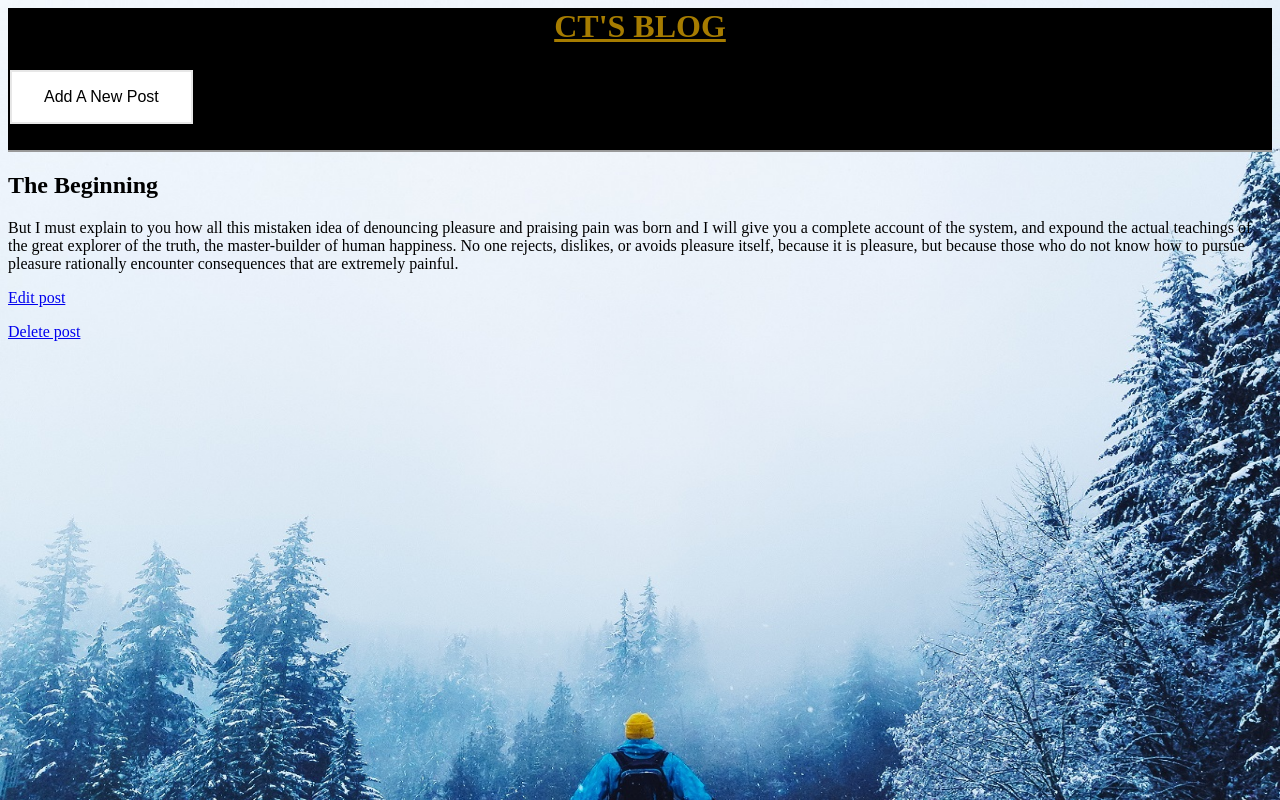
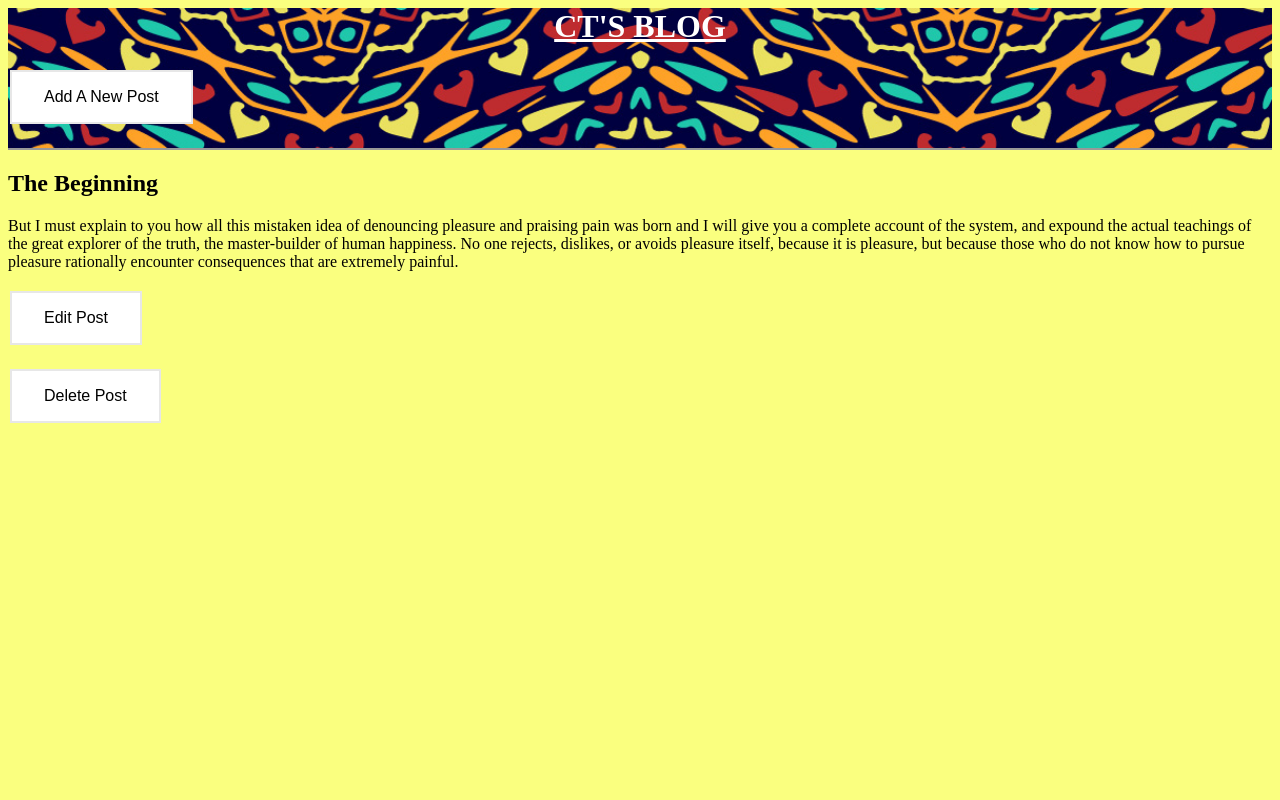
Before and after one commit to BeachBoulevard/blogapp, a Django app: page /post/8/ in a window 1280 px wide. Run offline with Django 3.2, Linux system fonts and the light colour scheme; data comes from the database, SQL or seed files in the repository; both versions use the stored data as it was after the commit.

Commit message:
Final changes to interface

```diff
--- a/static/css/base.css
+++ b/static/css/base.css
@@ -1,16 +1,18 @@
 header {
     border-bottom: 2px solid #999;
-    background-color: black;
+    background-image: url("../457.jpg");
+    background-repeat: no-repeat;
+    background-size:100%
 }
 
 body {
-    background-image: url("../background.jpg");
-    background-repeat: no-repeat;
-    background-size:100% 100%
+    background-color: #FAFF7F;
+
+
   }
 
 header h1 a {
-    color: #a67c00;
+    color:white;
     }
 
 .leftside {
@@ -37,3 +39,8 @@ button {
 button:hover {
     background-color: #a67c00;
 }
+
+ul h2 a{
+color: #a67c00;
+
+}
--- a/templates/base.html
+++ b/templates/base.html
@@ -14,8 +14,8 @@
             <h1><a href="{% url 'home' %}"><center>CT'S BLOG</center></a></h1>
             </div>
             <div class="leftside">
-            <h1><a href="{% url 'post_new' %}"><button>Add A New Post</button>
-            </a></h1>
+            <h2><a href="{% url 'post_new' %}"><button>Add A New Post</button>
+            </a></h2>
             </div>
         </header>
 
--- a/templates/post_delete.html
+++ b/templates/post_delete.html
@@ -4,7 +4,7 @@
 {% block content %}
     <h1>Delete post</h1>
     <form action="" method="post">{% csrf_token %}
-        <p>Are you certain "{{ post.title }}"?</p>
+        <p>Are you certain you would like to delete "{{ post.title }}"?</p>
         <input type="submit" value="Confirm" />
 
     </form>
--- a/templates/post_detail.html
+++ b/templates/post_detail.html
@@ -5,6 +5,8 @@
         <h2>{{ post.title }}</h2>
         <p>{{ post.description }}</p>
     </div>
-    <p><a href="{% url 'post_edit' post.pk %}"> Edit post</a></p>
-    <p><a href="{% url 'post_delete' post.pk %}">Delete post</a></p>
+    <p><a href="{% url 'post_edit' post.pk %}"> <button> Edit Post</button>
+        </a></p>
+    <p><a href="{% url 'post_delete' post.pk %}"><button> Delete Post</button>
+        </a></p>
 {% endblock content %}
```
Also changed, not shown: db.sqlite3, static/457.jpg (added), static/img/457.jpg (added), static/img/beautiful-ethnic-pattern-with-ornaments_1110-457.jpg (added), static/logo1.jpg (added).
